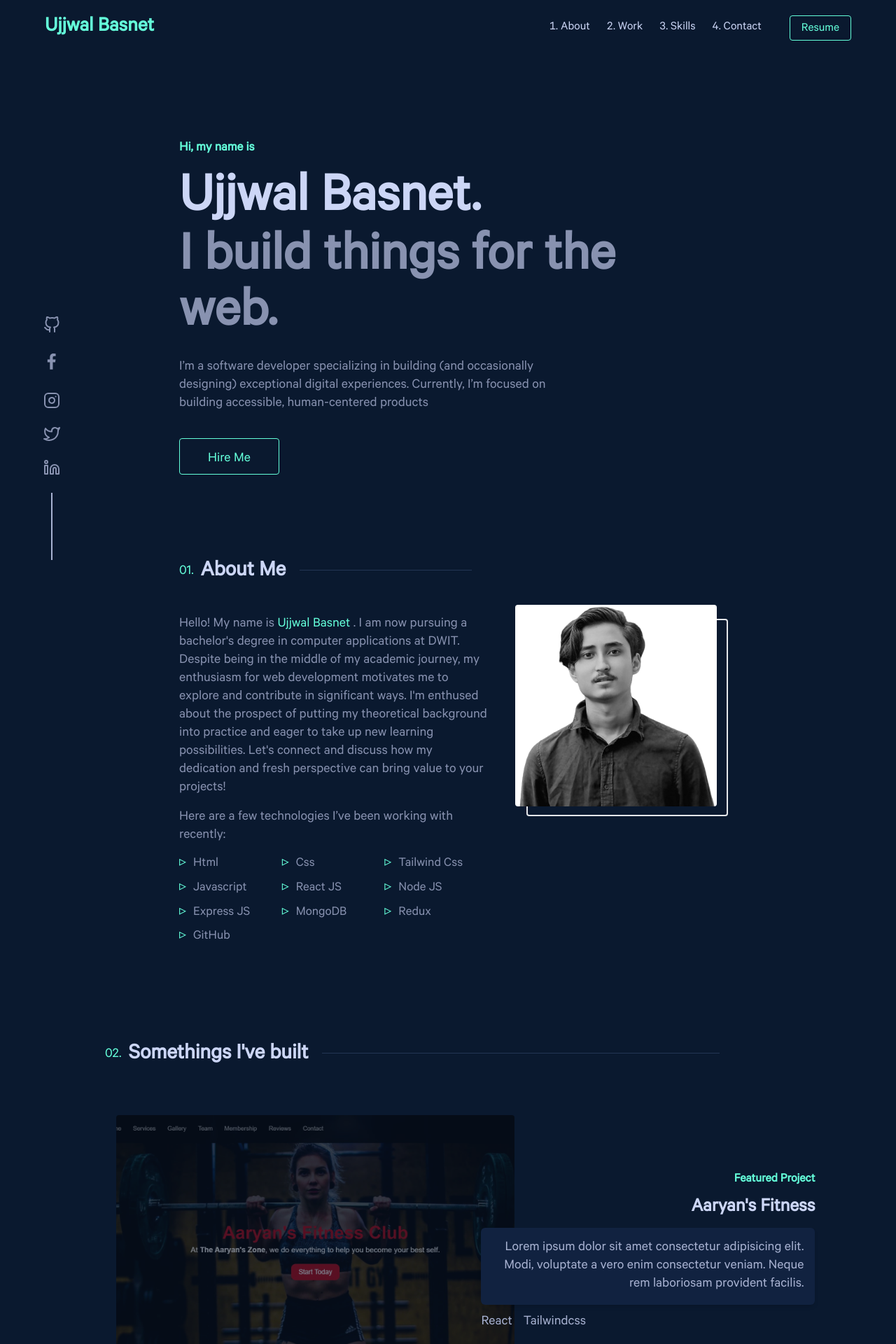
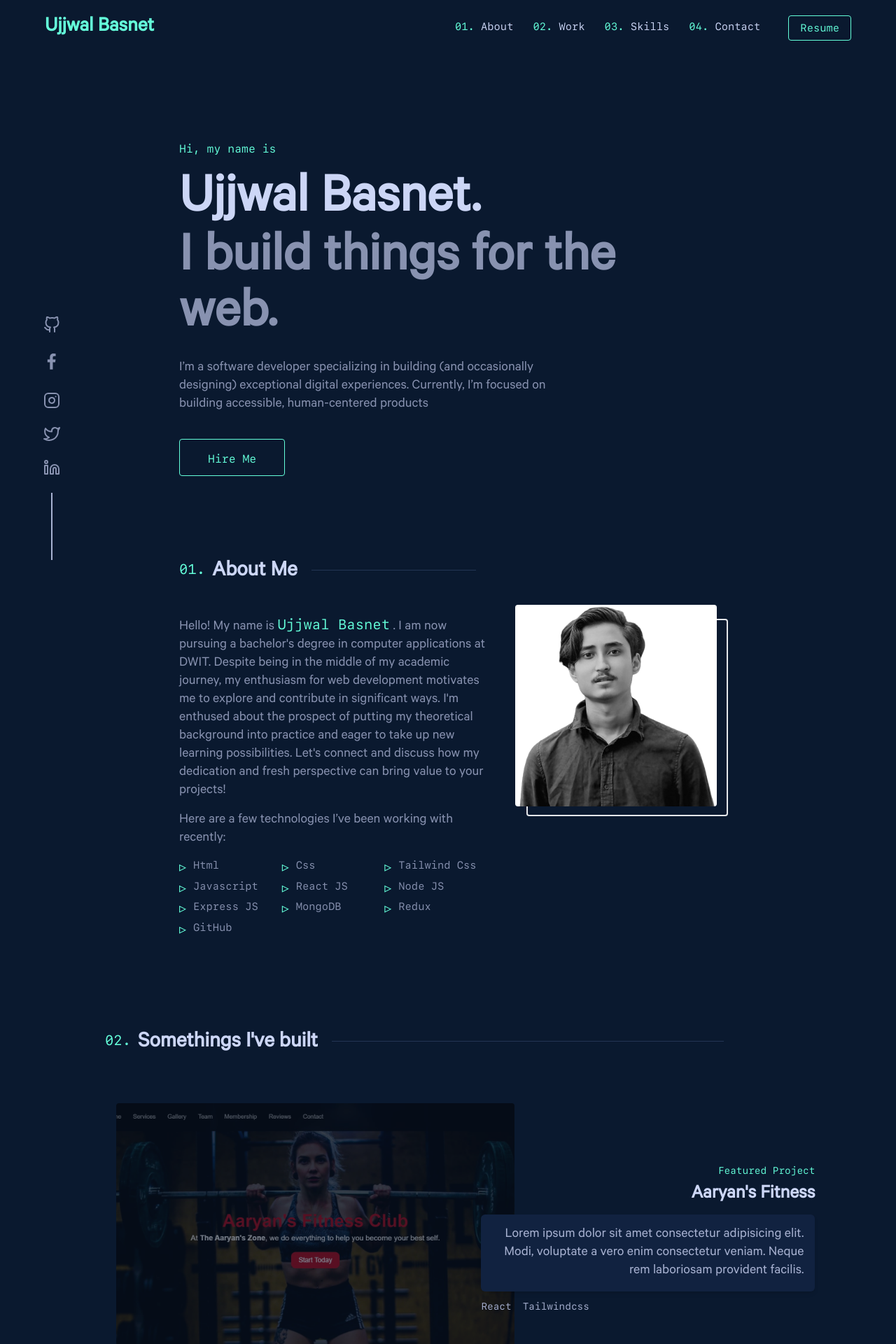
Before and after one commit to ujjwal-B7/v2-my-portfolio, a React (Create React App) app: page / in a window 1280 px wide. Shown: the top 1920 px of the page at 70% size. Built offline with nearby package versions, Linux system fonts and the light colour scheme.

Commit message:
full and final

```diff
--- a/src/components/Footer.js
+++ b/src/components/Footer.js
@@ -8,7 +8,7 @@ const Footer = () => {
         <div className="md:hidden block">
           <SocialLinks />
         </div>
-        <div>Designed & Built by Ujjwal Basnet</div>
+        <p className="font-sf text-[14px]">Designed & Built by Ujjwal Basnet</p>
       </section>
     </>
   );
--- a/src/components/Nav.js
+++ b/src/components/Nav.js
@@ -47,27 +47,39 @@ const Nav = () => {
           </motion.a>
           <motion.div
             variants={textVariants}
-            className="flex items-center text-[1.1rem]"
+            className="flex items-center text-[15px]"
           >
-            <ol className="md:flex hidden items-center gap-10 font-sf  title list-decimal">
+            <ol className="md:flex hidden items-center gap-7 font-sf  title nav-links">
               <motion.li variants={textVariants}>
-                <a href="#about">About</a>
+                <a href="#about">
+                  <span>01. </span>
+                  About
+                </a>
               </motion.li>
               <motion.li variants={textVariants}>
-                <a href="#work">Work</a>
+                <a href="#work">
+                  <span>02. </span>
+                  Work
+                </a>
               </motion.li>
               <motion.li variants={textVariants}>
-                <a href="#skills">Skills</a>
+                <a href="#skills">
+                  <span>03. </span>
+                  Skills
+                </a>
               </motion.li>
               <motion.li variants={textVariants}>
-                <a href="#contact">Contact</a>
+                <a href="#contact">
+                  <span>04. </span>
+                  Contact
+                </a>
               </motion.li>
             </ol>
             <motion.li
               variants={textVariants}
               className="ml-10 list-none border-[#64ffda] border-[1px]  rounded highlighted-text  resume-link px-4 pt-2 pb-1"
             >
-              <a href="./cv/Ujjwal-Basnet-cv.pdf" download>
+              <a className="font-sf " href="./cv/Ujjwal-Basnet-cv.pdf" download>
                 Resume
               </a>
             </motion.li>
--- a/src/index.css
+++ b/src/index.css
@@ -49,6 +49,16 @@ body{
 }
 .font-sf{
   font-family: 'SFMono-Regular';
+}
+.nav-links a,span{
+  font-family: 'SFMono-Regular';
+}
+.nav-links a span{
+  color: #64ffda;
+}
+.nav-links a:hover{
+  color: #64ffda;
+  transition: 0.3s;
 }
 .highlighted-text{
   color: #64ffda;
@@ -104,7 +114,6 @@ box-shadow:4px 5px 0 #64ffda;
   white-space: nowrap;
 }
 .title-number{
- margin-top: 0.25rem;
   margin-right: 10px;
   color: #64ffda;
   font-size: clamp(16px, 3vw,20px);
@@ -130,6 +139,8 @@ h1, h2, h3, h4, h5, h6 {
   position: relative;
   margin-bottom: 10px;
   padding-left: 20px;
+  font-family: 'SFMono-Regular';
+
 }
 .skills li::before{
     content: "▹";
--- a/src/pages/About.js
+++ b/src/pages/About.js
@@ -9,7 +9,7 @@ const About = () => {
       >
         <div className="md:w-[60%] w-full md:px-0 space-y-4">
           <div className="flex">
-            <span className=" title-number">01.</span>
+            <span className="title-number">01.</span>
             <h2 className="mb-7 numbered-heading">About Me</h2>
           </div>
           <p>
@@ -24,7 +24,7 @@ const About = () => {
             and fresh perspective can bring value to your projects!
           </p>
           <p>Here are a few technologies I’ve been working with recently:</p>
-          <ul className="skills grid grid-cols-3 max-w-[29rem] lg:text-[19px] text-[17px]">
+          <ul className="skills grid lg:grid-cols-3 md:grid-cols-2 grid-cols-3 lg:gap-0 gap-x-4 w-full lg:text-[15px] text-[13px]">
             <li>Html</li>
             <li>Css</li>
             <li>Tailwind Css</li>
--- a/src/pages/Contact.js
+++ b/src/pages/Contact.js
@@ -46,7 +46,9 @@ const Contact = () => {
           data-aos="fade-up"
           data-aos-duration="1000"
         >
-          <span className="title-number">03. What's Next?</span>
+          <span className="title-number" style={{ fontSize: "16px" }}>
+            03. What's Next?
+          </span>
           <h3 className="medium-heading font-[600] title">Get In Touch</h3>
           <p className="pb-4">
             {" "}
@@ -58,7 +60,12 @@ const Contact = () => {
           border-[#64ffda] border-[1px]  rounded highlighted-text resume-link px-10 pt-4 pb-2
           "
           >
-            <a href="mailto:basnetujjwal98@gmail.com">Contact Me</a>
+            <a
+              className="text-base font-sf"
+              href="mailto:basnetujjwal98@gmail.com"
+            >
+              Contact Me
+            </a>
           </button>
         </div>
         {/* <div className="w-full flex  justify-center">
--- a/src/pages/Home.js
+++ b/src/pages/Home.js
@@ -31,7 +31,7 @@ const Home = () => {
         >
           <motion.h2
             variants={textVariants}
-            className="text-[1.2rem] highlighted-text"
+            className="text-base font-normal highlighted-text font-sf"
           >
             Hi, my name is
           </motion.h2>
@@ -55,10 +55,12 @@ const Home = () => {
           <motion.button
             variants={textVariants}
             className="
-          border-[#64ffda] border-[1px]  rounded highlighted-text resume-link px-10 pt-4 pb-2
+          border-[#64ffda] border-[1px]  rounded highlighted-text resume-link text-base px-10 pt-4 pb-2
           "
           >
-            <a href="mailto:basnetujjwal98@gmail.com">Hire Me</a>
+            <a className="font-sf" href="mailto:basnetujjwal98@gmail.com">
+              Hire Me
+            </a>
           </motion.button>
         </motion.div>
         {/* social media links */}
--- a/src/pages/Work.js
+++ b/src/pages/Work.js
@@ -66,8 +66,10 @@ const Work = () => {
                   index % 2 === 0 ? "md:left-[55%] left-0" : "md:left-[0%]"
                 }`}
               >
-                <h3 className="highlighted-text text-lg">Featured Project</h3>
-                <h1 className="title text-[28px] py-3">
+                <h3 className="highlighted-text font-sf text-[14px] font-medium">
+                  Featured Project
+                </h3>
+                <h1 className="title text-[28px] pt-3 md:pb-3 pb-5">
                   <a target="_blank" rel="noreferrer" href={project.link}>
                     {project.name}
                   </a>
@@ -75,10 +77,12 @@ const Work = () => {
                 <div className="md:shadow-md md:bg-[#112240] rounded-md skills-text  md:text-[20px] text-[17px] md:p-4">
                   {project.description}
                 </div>
-                <div className="project-text mt-3 text md:text-[20px] text-[17px]">
-                  <ul className="flex gap-4 flex-wrap">
+                <div className="project-text md:mt-3 mt-5 text md:text-[20px] text-[17px]">
+                  <ul className="flex gap-4 flex-wrap ">
                     {project.techstack.map((tech, index) => (
-                      <li key={index}>{tech}</li>
+                      <li className="font-sf text-[14px]" key={index}>
+                        {tech}
+                      </li>
                     ))}
                   </ul>
                 </div>
```
Also changed, not shown: src/pages/test.txt (deleted).
